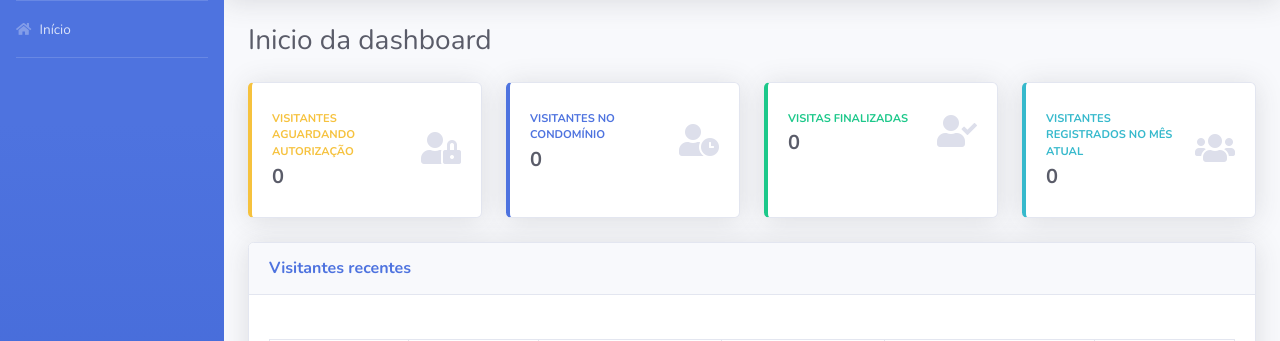
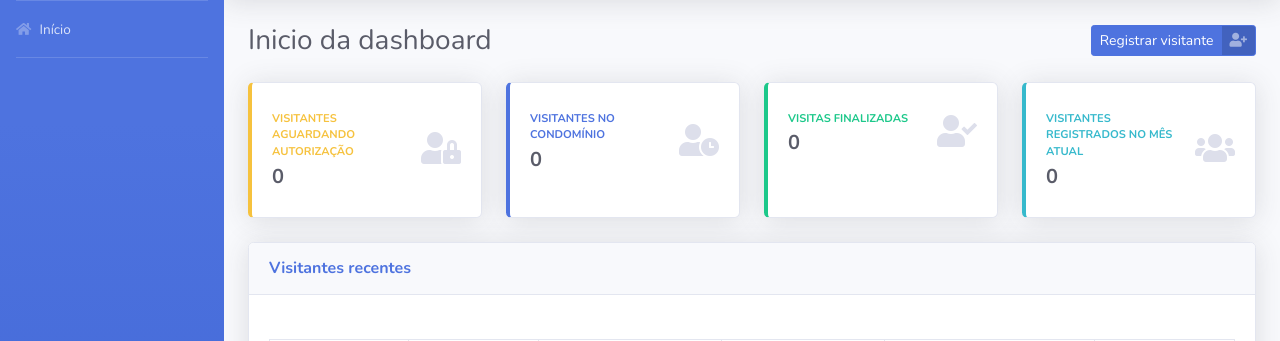
Before and after one commit to socorrolima/controle-visitante, a Django app: page / in a window 1280 px wide. Shown: the part 70-411 px from the top of the page. Run offline with Django 5.2, Linux system fonts and the light colour scheme; data comes from the database, SQL or seed files in the repository; some libraries are stand-ins or nearby versions.

Commit message:
modulo 10

```diff
--- a/templates/index.html
+++ b/templates/index.html
@@ -2,6 +2,11 @@
 <div class="container-fluid">
   <div class="d-sm-flex align-items-center justify-content-between mb-4">
     <h1 class="h3 mb-0 text-gray-800">{{ nome_pagina }}</h1>
+
+    <a href="" class="btn btn-primary btn-icon-split btn-sm">
+      <span class="text">Registrar visitante</span>
+      <span class="icon text-white-50"><i class="fas fa-user-plus"></i></span>
+    </a>
   </div>
   {% if messages %} {% for message in messages %}
   <div class="alert alert-success" role="alert">{{ message }}</div>
@@ -119,7 +124,9 @@
               <td>{{ visitante.get_hora_autorizacao}}</td>
               <td>{{ visitante.get_morador_responsavel}}</td>
               <td>
-                <a href="#"> Ver informações </a>
+                <a href="{% url 'informacoes_visitante' id=visitante.id %}">
+                  Ver informações
+                </a>
               </td>
             </tr>
             {% endfor %}
--- a/visitantes/models.py
+++ b/visitantes/models.py
@@ -2,6 +2,20 @@ from django.db import models
 from django.utils import timezone
 
 class Visitante(models.Model):
+
+    STATUS_VISITANTE = [
+        ("Aguardando ", "Aguardando autorização"),
+        ("EM_VISITA ", "Em Visita"),
+        ("FINALIZADO ", "Visita finalizada"),
+    ]
+
+    status = models.CharField(
+        verbose_name = "Status",
+        max_length=10,
+        choices=STATUS_VISITANTE,
+        default="AGUARDANDO",
+
+    )
 
     nome_completo = models.CharField(
         verbose_name="Nome completo",
```
